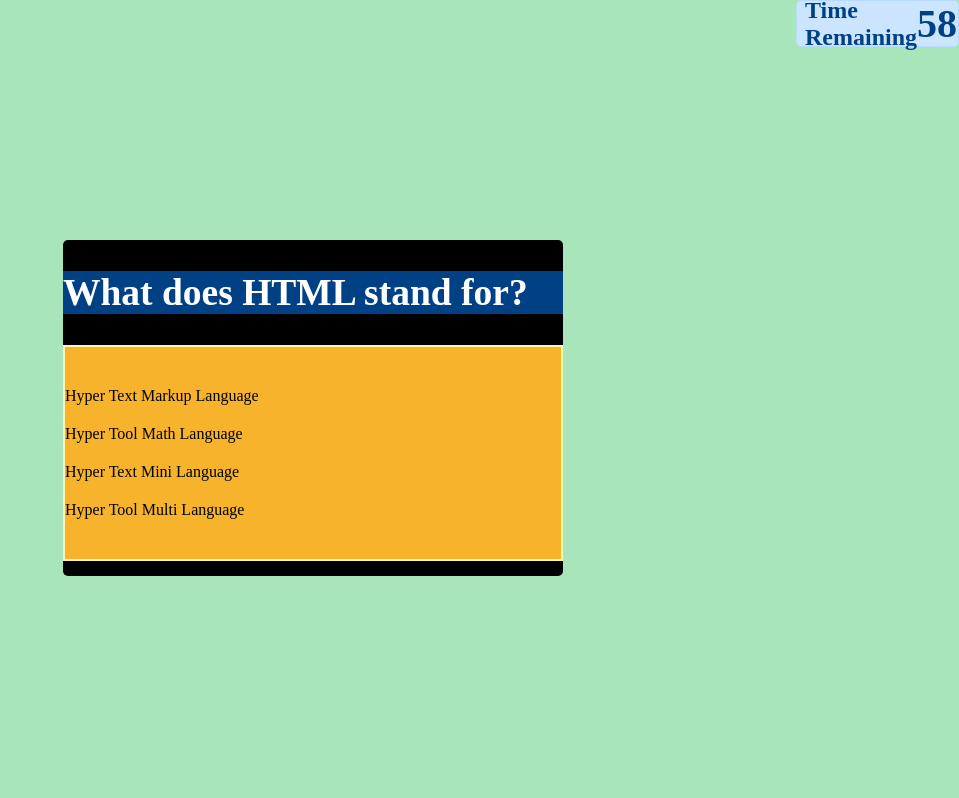
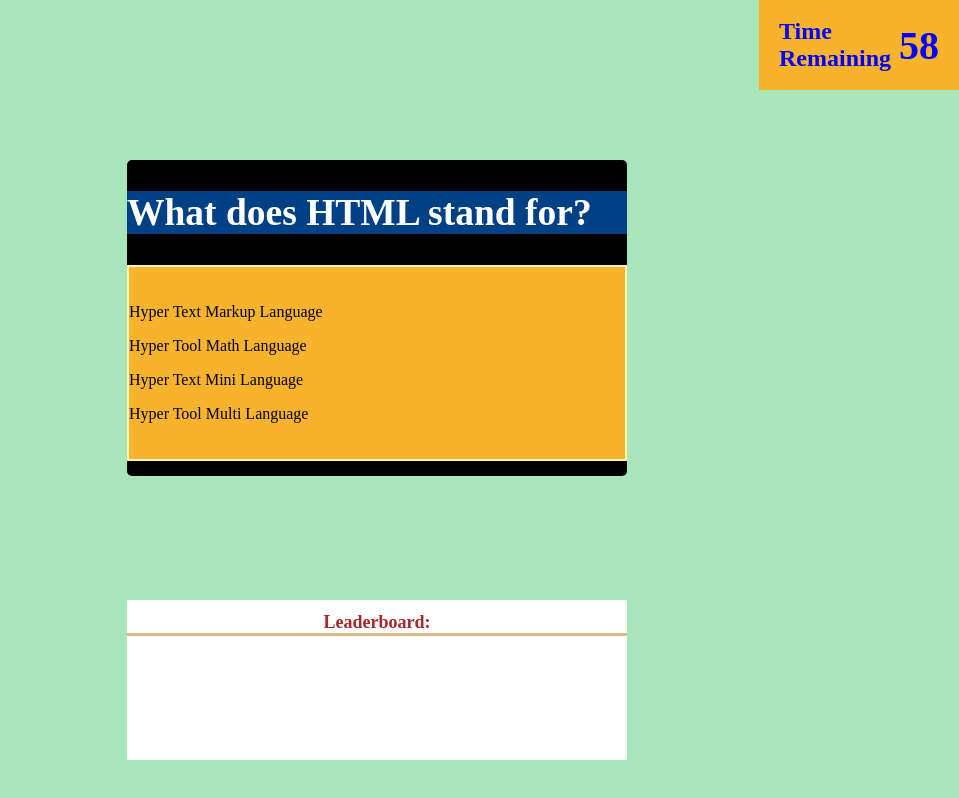
Before and after one commit to jgood13/codingQuiz, a plain HTML site: page index.html in a window 1280 px wide. Both pictures are taken after a click on the button "Start". Shown: the whole page, without its empty margins (321-1280 px from the left). Drawn offline with Linux system fonts and the light colour scheme.

Commit message:
created leaderboard, still can't stop timer when finished

```diff
--- a/assets/css/style.css
+++ b/assets/css/style.css
@@ -4,7 +4,6 @@ body {
 
 
 .rulesBox,
-.quizBox,
 .resultBox{
     position: absolute;
     left:30%;
@@ -55,43 +54,50 @@ body {
 .timer .countdown {
     font-size: 40px;
     font-weight: 600;
+    padding-right:10px;
+}
+
+.quizBox{
+    width: 500px;
+    background: black;
+    border-radius: 5px;
+    display: none;
+    cursor: pointer;
+    position: absolute;
+    left: 35%;
+    top: 20%;
 }
 
 .quizBox button{
     align-items: center;
 }
 
- .quizBox.showQuiz,
- .resultBox.showResult {
-     opacity: 100%;
+.quizBox.showQuiz {
+     display: block;
  }
 
-
-.quizBox{
-    width: 500px;
-    background: black;
-    border-radius: 5px;
-    opacity: 0;
-    cursor: pointer;
-}
+.resultBox.showResult{
+     display: block;
+     position: absolute;
+     left: 35%;
+ }
 
 .quizBox .answers .option:hover{
-    background: #b8daff;
+    background: black;
+    color: white
 }
 
 
 
 .timer{
-    color: #004085;
-    background: #cce5ff;
-    border: 1px solid #b8daff;
-    height: 45px;
-    padding: 0 8px;
-    border-radius: 5px;
+    color: blue;
+    background-color: #F7B32B;
+    height: 70px;
     display: flex;
     align-items: center;
     justify-content: space-between;
-    width: 145px;
+    width: 170px;
+    padding: 10px 10px 10px 20px;
     position: absolute;
     top: 0%;
     right:0%;
@@ -113,9 +119,6 @@ section .answers{
     border: 2px solid #FCF6B1;
     margin-bottom:15px;
 }
-section .answers .option{
-    margin: 20px 0;
-}
 
 .resultBox{
     background: #fff;
@@ -124,9 +127,7 @@ section .answers .option{
     padding: 25px 30px;
     width: 450px;
     align-items: center;
-    flex-direction: column;
-    justify-content: center;
-    opacity: 0;
+    display:none;
 }
 
 
@@ -148,3 +149,21 @@ section .answers .option{
     color: blue;
     margin-bottom: 20px;
 }
+
+.bottom{
+    background: white;
+    position: absolute;
+    left: 35%;
+    bottom: 5%;
+    width: 500px;
+    height: 20%;
+    border: 20px;
+}
+
+.bottom h1{
+    color: brown;
+    font-size: large;
+    font-weight: 600;
+    text-align: center;
+    border-bottom: 3px solid burlywood;
+}
--- a/assets/js/script.js
+++ b/assets/js/script.js
@@ -6,8 +6,10 @@ var countdown= document.querySelector (".timer .countdown");
 var answers = document.querySelector (".answers");
 var nextButton = document.querySelector (".nextButton");
 var userScore = document.querySelector(".score");
-
-
+var leaderboard = document.querySelector(".leaderboard")
+var restart = resultBox.querySelector(".resultBox .restart");
+var time = 60
+var questionNum = 0;
 
 var questions = [
     {
@@ -63,14 +65,9 @@ var questions = [
       "Css"
     ]},];
 
-var time = 60
-var questionNum = 0;
-var restart = resultBox.querySelector(".resultBox .restart");
-
-
-
 function  startFunction(){
-        rulesBox.style = "opacity: 0%";
+        time = 60;
+        rulesBox.style = "display: none";
         quizBox.classList.add("showQuiz");
         showQuestions(0);
         startTimer(time);
@@ -96,17 +93,21 @@ function showQuestions(index) {
             option[i].setAttribute("onclick", "pickOption(this)"); }
 };
 
-
-
 function startTimer(){
-    var timeLeft = setInterval(function() {
+        var timeLeft = setInterval(function() {
         if (time > 0){
             time--;
             countdown.textContent = time;
+        } else if(time > 0 && userScore > 0){
+
+            clearInterval(timeLeft);
+            showResults();
         } else {
             clearInterval(timeLeft)
             countdown.textContent = '0';
-            showResults();
+            quizBox.classList.remove("showQuiz")
+            rulesBox.setAttribute("style", "display:block")
+            alert("You ran out of time! Try again.")
         }
     }, 1000);
 };
@@ -133,15 +134,13 @@ function nextQuestion(){
     }
 };
 
-
 function showResults(){
     quizBox.classList.remove("showQuiz");
     resultBox.classList.add("showResult");
     userScore.innerHTML = "Your score is " + time;
     countdown.textContent = '';
+    saveScore();
 }
-
-
 
 restart.onclick =()=>{
     quizBox.classList.add("showQuiz");
@@ -151,3 +150,27 @@ restart.onclick =()=>{
     showQuestions(questionNum);
     startTimer(time);
 }
+
+function saveScore(){
+    var currentScore = JSON.parse(localStorage.getItem('scores')) || []
+    var userinfo = prompt("Please enter your initials")
+    var score = userScore.innerHTML
+    var userobj ={
+        initals: userinfo,
+        score: score
+    }
+    currentScore.push(userobj)
+
+    localStorage.setItem('scores', JSON.stringify(currentScore))
+
+    renderScore();
+};
+
+function renderScore() {
+    var currentScores = JSON.parse(localStorage.getItem('scores'))
+    for (i=0; i < currentScores.length - 1; i++){
+    document.querySelector(".leaderboard").textContent = currentScores[i]
+    }
+}
+
+renderScore();
--- a/index.html
+++ b/index.html
@@ -16,10 +16,11 @@
             <li class="rules"> If you select a wrong answer you will lose 10 seconds.</li>
             <li class="rules"> Score will be taken at the end.</li>
         </ul>
-    <div class="start">
-        <button id="start" onclick="startFunction()">Start</button>
+        <div class="start">
+            <button id="start" onclick="startFunction()">Start</button>
+        </div>
     </section>
-    </div>
+
 
     <div class="timer">
         <h2 class="timeLeft">Time Remaining</h2>
@@ -44,6 +45,11 @@
         <button class="restart">Retry Quiz</button>
     </div>
 
+    <div class="bottom">
+        <h1> Leaderboard:</h1>
+        <div class="leaderboard"></div>
+    </div>
+
     <script src="./assets/js/script.js"></script>
 </body>
 </html>
```
